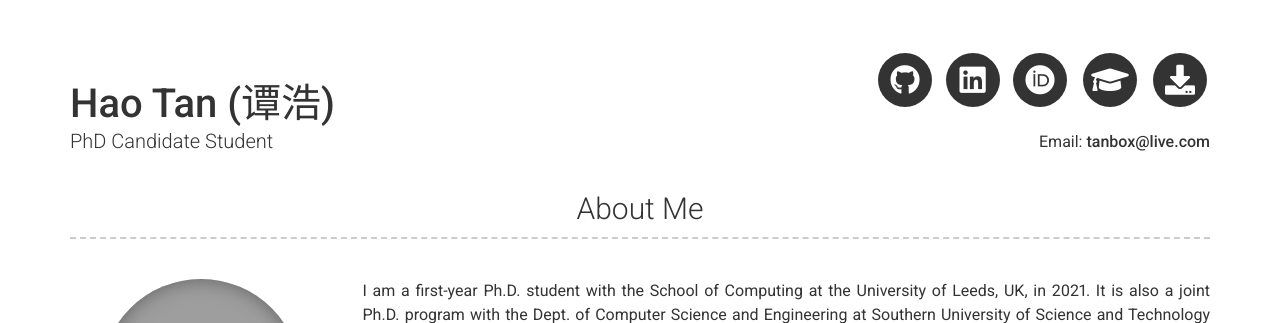
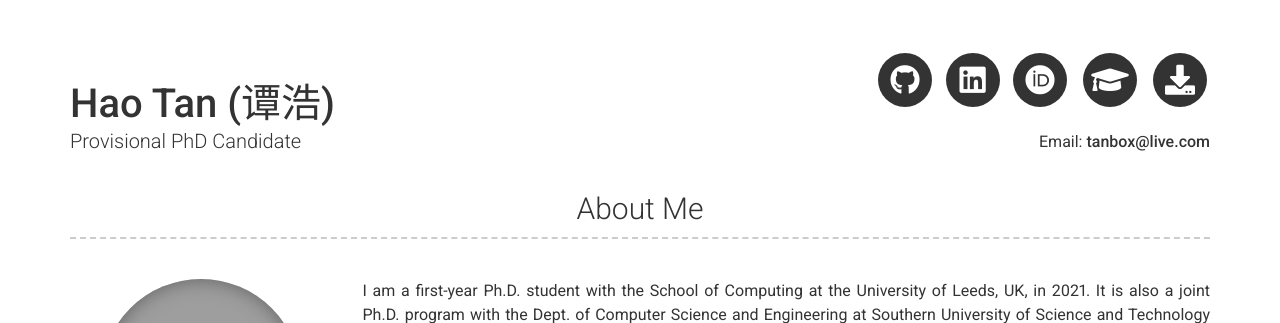
Before and after one commit to haotan1998/haotan1998.github.io, a Jekyll site: the page built from index.md, in a window 1280 px wide. Shown: the top 323 px of the page. Built offline with Jekyll 4.4.1, drawn with Linux system fonts in a browser that asks for light colours; nearby versions of some CDN libraries; grey boxes are pictures that could not be loaded.

Commit message:
Update _config.yml

```diff
--- a/_config.yml
+++ b/_config.yml
@@ -7,7 +7,7 @@ version: 2
 
 # Personal info
 name: Hao Tan (谭浩)
-title: PhD Candidate Student
+title: Provisional PhD Candidate
 email: tanbox@live.com
 # email_title: Email (Email title override)
 # phone: Your phone number (optional)
```
